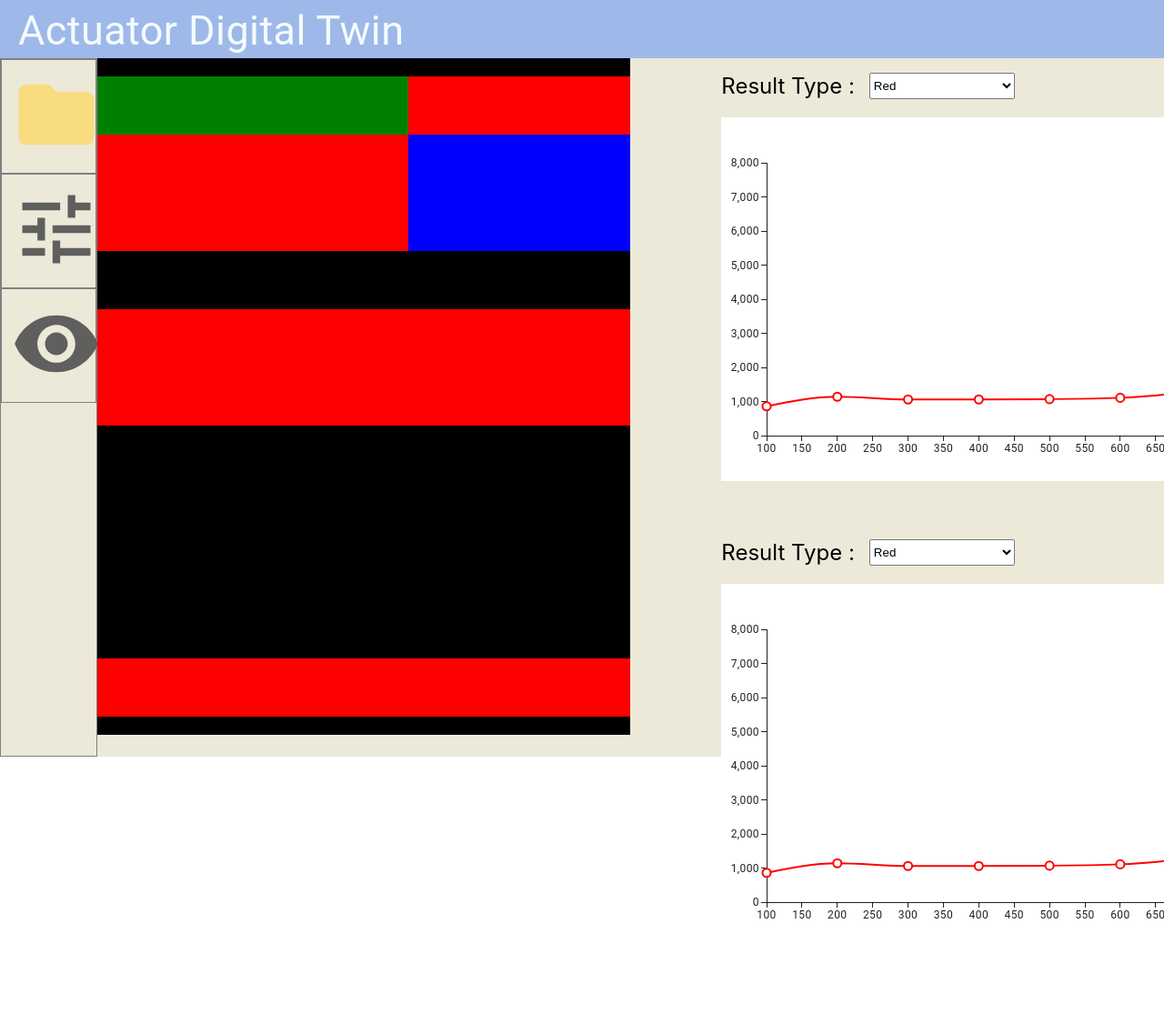
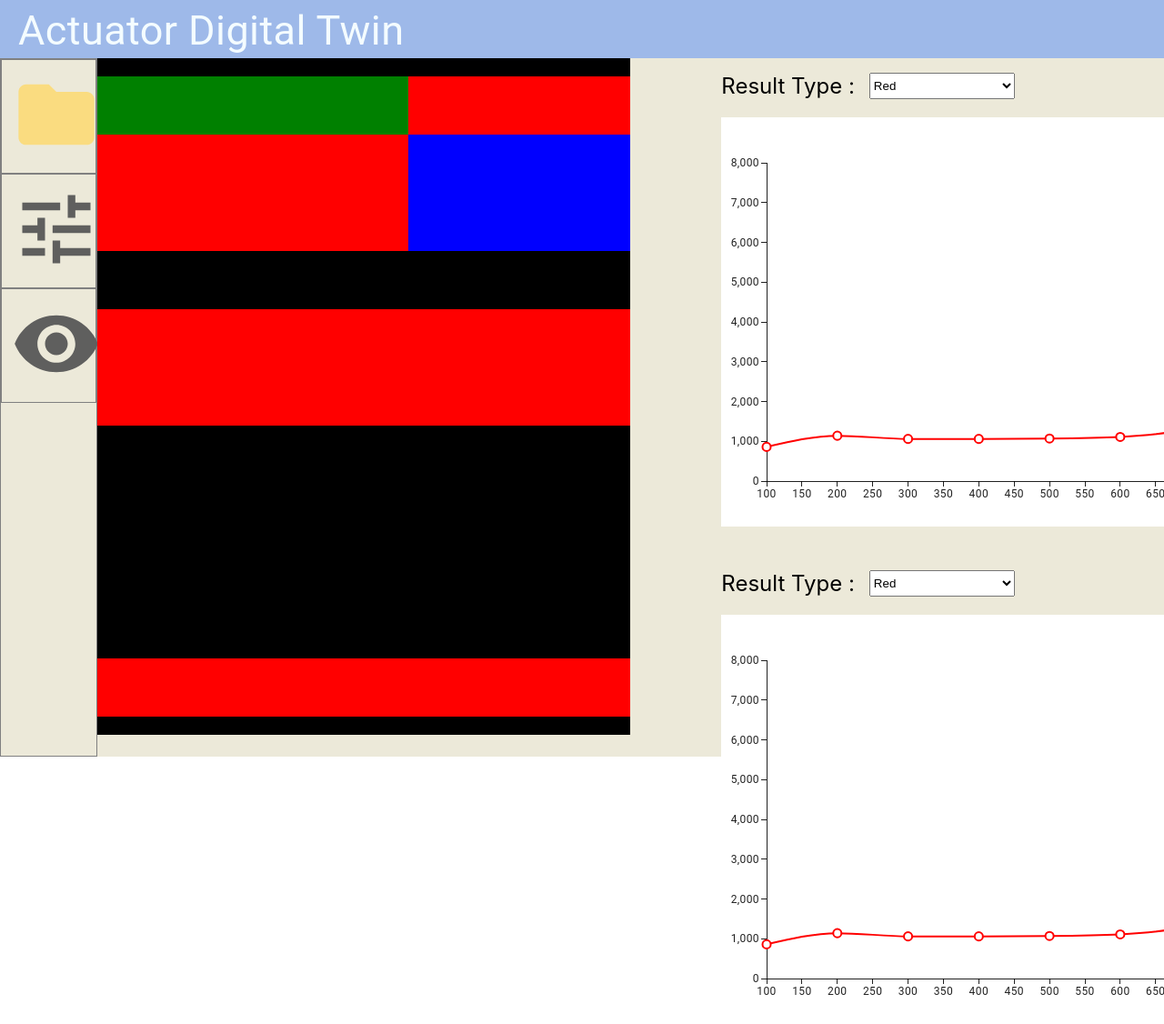
Before and after one commit to adesh6601/digital-twin, a React (Create React App) app: page / in a window 1280 px wide. Shown: the top 1126 px of the page at 91% size. Before the commit the page ends 1042 px from the top, so only its background shows below. Built offline with nearby package versions, Linux system fonts and the light colour scheme.

Commit message:
minor-changes

```diff
--- a/src/component/Graphs.js
+++ b/src/component/Graphs.js
@@ -27,7 +27,7 @@ const useStyles = makeStyles({
   selectionDiv2: {
     display: "flex",
     marginLeft: "100px",
-    marginTop: "4rem",
+    marginTop: "3rem",
   },
   resultTypeText: {
     fontSize: "1.5rem",
@@ -86,7 +86,7 @@ function Graphs() {
               },
             ]}
             width={800}
-            height={400}
+            height={450}
           />
         </div>
       </Grid>
@@ -120,7 +120,7 @@ function Graphs() {
               },
             ]}
             width={800}
-            height={400}
+            height={450}
           />
         </div>
       </Grid>
```
